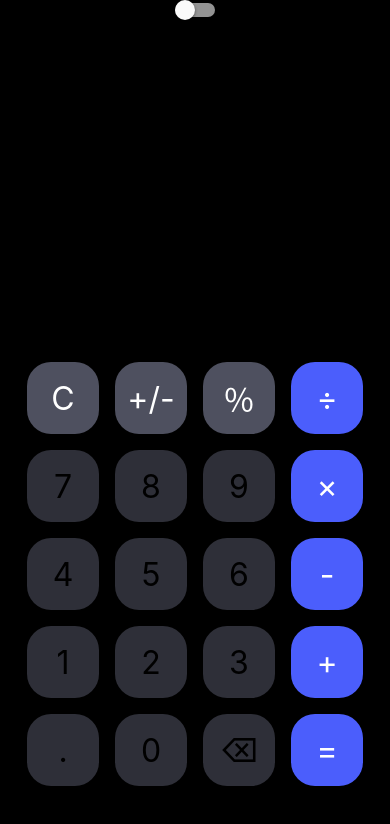
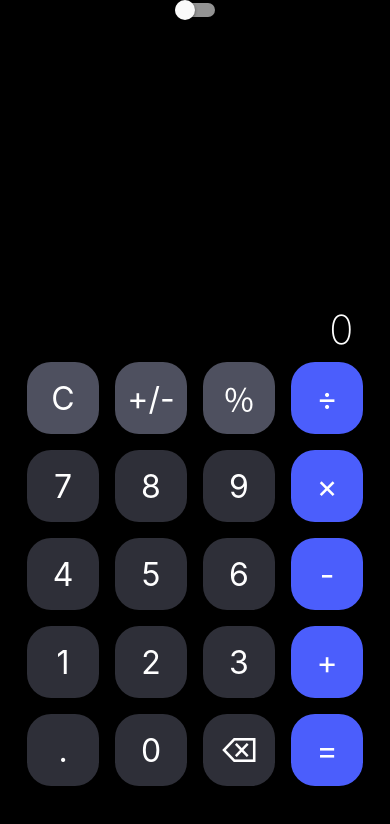
Before and after one commit to EnzoDefranco/Calculadora, a React Native app: screen / in a window 390 px wide. Shown: the top 824 px of the page. Built offline with nearby package versions, Linux system fonts and the light colour scheme.

Commit message:
Agrego la funcionalidad para seguir realizando operaciones con el resultado

```diff
--- a/App.tsx
+++ b/App.tsx
@@ -8,7 +8,7 @@ import Keyboard from './src/components/Keyboard';
 
 
 export default function App() {
-  const [theme, setTheme] = useState('blue') // Creo un estado local para el tema
+  const [theme, setTheme] = useState('dark') // Creo un estado local para el tema
   return (
     // Envuelvo la aplicación en el contexto ThemeContext.Provider para que todos los componentes hijos puedan acceder al valor del tema
     <ThemeContext.Provider value={theme}>
--- /dev/null
+++ b/src/components/Display.tsx
@@ -0,0 +1,105 @@
+// const firstNumberDisplay = () => {
+//     if (result !== null) {
+//         return <Text style={result < 99999 ? [Styles.screenFirstNumber, {color: myColors.result}] : [Styles.screenFirstNumber, {fontSize: 50, color: myColors.result}]}>{result?.toString()}</Text>;
+//     }
+//     if (firstNumber && firstNumber.length < 6) {
+//       return <Text style={Styles.screenFirstNumber}>{firstNumber}</Text>;
+//     }
+//     if (firstNumber === "") {
+//       return <Text style={Styles.screenFirstNumber}>{"0"}</Text>;
+//     }
+//     if (firstNumber.length > 5 && firstNumber.length < 8) {
+//       return (
+//         <Text style={[Styles.screenFirstNumber, { fontSize: 70 }]}>
+//           {firstNumber}
+//         </Text>
+//       );
+//     }
+//     if (firstNumber.length > 7) {
+//       return (
+//         <Text style={[Styles.screenFirstNumber, { fontSize: 50 }]}>
+//           {firstNumber}
+//         </Text>
+//       );
+//     }
+//   };
+
+//   <View
+//   style={{
+//     height: 120,
+//     width: "90%",
+//     justifyContent: "flex-end",
+//     alignSelf: "center",
+//   }}
+// >
+//   <Text style={Styles.screenSecondNumber}>
+//     {secondNumber}
+//     <Text style={{ color: "purple", fontSize: 50, fontWeight: '500' }}>{operation}</Text>
+//   </Text>
+//   {firstNumberDisplay()}
+// </View>
+
+
+import React, { useContext } from "react";
+import { View, Text } from "react-native";
+import { Styles } from "../styles/GlobalStyles";
+import { myColors } from "../styles/Colors";
+import { ThemeContext } from "../context/ThemeContext"; // Importo el contexto ThemeContext
+
+
+interface DisplayProps {
+    firstNumber: string;
+    secondNumber: string;
+    operation: string;
+    result: number | null;
+}
+
+const Display: React.FC<DisplayProps> = ({ firstNumber, secondNumber, operation, result }) => {
+    const theme = useContext(ThemeContext);
+    const firstNumberDisplay = () => {
+        if ((result !== null || result === 0) && firstNumber === "" && secondNumber === "") {
+            return <Text style={result < 99999 ? (theme === 'dark' ? [Styles.resultTextDark] : [Styles.resultTextLight]) : [Styles.screenFirstNumber, { fontSize: 50 }]}>{result?.toString()}</Text>;
+        }
+        if (firstNumber && firstNumber.length < 6) {
+            return <Text style={theme === 'dark' ? [Styles.resultTextDark] : [Styles.resultTextLight]}>{firstNumber}</Text>;
+        }
+        if (firstNumber === "") {
+            return <Text style={theme === 'dark' ? [Styles.resultTextDark] : [Styles.resultTextLight]}>{"0"}</Text>;
+        }
+        if (firstNumber.length > 5 && firstNumber.length < 8) {
+            return (
+                <Text style={[theme === 'dark' ? [Styles.resultTextDark] : [Styles.resultTextLight], { fontSize: 70 }]}>
+                    {firstNumber}
+                </Text>
+            );
+        }
+        if (firstNumber.length > 7) {
+            return (
+                <Text style={[theme === 'dark' ? [Styles.resultTextDark] : [Styles.resultTextLight], { fontSize: 50 }]}>
+                    {firstNumber}
+                </Text>
+            );
+        }
+    }
+
+    // Add a return statement to return the JSX
+    return (
+
+        <View
+            style={{
+                height: 120,
+                width: "90%",
+                justifyContent: "flex-end",
+                alignSelf: "center",
+            }}
+        >
+            <Text style={theme === 'dark' ? [Styles.resultTextDark, { fontSize: 25 }] : [Styles.resultTextLight,{ fontSize: 25 }]}>
+                {secondNumber}
+                <Text style={{ color: myColors.gray, fontSize: 25, fontWeight: '500', marginLeft: 2 }}>{operation}</Text>
+            </Text>
+            {firstNumberDisplay()}
+        </View>
+    );
+}
+
+export default Display;
--- a/src/components/Keyboard.tsx
+++ b/src/components/Keyboard.tsx
@@ -1,62 +1,78 @@
-import { useState } from 'react';
-import * as React from 'react';
-import Button from './Button';
-import { Styles } from '../styles/GlobalStyles'; // Importo los estilos globales
-import { View, Text } from 'react-native'; // View es un contenedor que se utiliza para agrupar otros elementos o para aplicar estilos
-import { myColors } from '../styles/Colors';
+import * as React from "react";
+import Button from "./Button";
+import { View, Text } from "react-native";
+import { Styles } from "../styles/GlobalStyles";
+import Display from "./Display";
+import { useState } from "react";
 
 
-export default function Keyboard() {
-    const [firstNumber, setFirstNumber] = useState(''); // Creo un estado local para el primer número que ingrese el usuario
-    const [secondNumber, setSecondNumber] = useState(''); // Creo un estado local para el segundo número que ingrese el usuario
-    const [operation, setOperation] = useState(''); // Creo un estado local para la operación
-    const [result, setResult] = React.useState<Number | null >(null) ; // Creo un estado local para el resultado, puede ser nulo o un número
+
+
+
+export default function MyKeyboard() {
+  const [firstNumber, setFirstNumber] = useState("");
+  const [secondNumber, setSecondNumber] = useState("");
+  const [operation, setOperation] = useState("");
+  const [result, setResult] = useState<Number>(0);
+
+  // En esta funciuón se maneja el evento de presionar un número, se recibe el valor del botón presionado
 
   const handleNumberPress = (buttonValue: string) => {
     if (firstNumber.length < 10) {
       setFirstNumber(firstNumber + buttonValue);
     }
   };
+
+  // En esta función se maneja el evento de presionar una operación, se recibe el valor del botón presionado
   const handleOperationPress = (buttonValue: string) => {
     setOperation(buttonValue);
     setSecondNumber(firstNumber);
-        setFirstNumber('');
+    setFirstNumber("");
   };
 
+  // En esta función se maneja el evento de presionar el botón de igual
+
   const clear = () => {
-        setFirstNumber('');
-        setSecondNumber('');
-        setOperation('');
-        setResult(null);
-    }
+    setFirstNumber("");
+    setSecondNumber("");
+    setOperation("");
+    setResult(0);
+  };
+
 
   const getResult = () => {
+      let res;
       switch (operation) {
-        case '+':
-            clear();
-            setResult(parseFloat(secondNumber) + parseFloat(firstNumber));
+        case "+":
+          res = parseInt(secondNumber) + parseInt(firstNumber);
           break;
-        case '-':
-            clear();
-            setResult(parseFloat(secondNumber) - parseFloat(firstNumber));
+        case "-":
+          res = parseInt(secondNumber) - parseInt(firstNumber);
           break;
-        case '*':
-            clear();
-            setResult(parseFloat(secondNumber) * parseFloat(firstNumber));
+        case "*":
+          res = parseInt(secondNumber) * parseInt(firstNumber);
           break;
-        case '/':
-            clear();
-            setResult(parseFloat(secondNumber) / parseFloat(firstNumber));
+        case "/":
+          res = parseInt(secondNumber) / parseInt(firstNumber);
           break;
         default:
-            clear();
-            setResult(0);
-            break;
+          res = 0;
       }
+      setResult(res);
+      setFirstNumber(res.toString());
+      setSecondNumber("");
+      setOperation("");
     };
 
-    return(
+
+
+
+  return (
+    console.log("El primer numero es: ", firstNumber + " El segundo numero es: " + secondNumber + " La operación es: " + operation + " El resultado es: " + result ) ,
     <View style={Styles.viewBottom}>
+    <View>
+      <Display firstNumber={firstNumber} secondNumber={secondNumber} operation={operation} result={result} />
+    </View>
       <View style={Styles.row}>
         <Button title="C" isGray onPress={clear} />
         <Button title="+/-" isGray onPress={() => handleOperationPress("+/-")} />
@@ -89,4 +105,4 @@ export default function Keyboard() {
       </View>
     </View>
   );
-};
+}
--- a/src/styles/Colors.tsx
+++ b/src/styles/Colors.tsx
@@ -7,5 +7,5 @@ export const myColors = {
     gray: '#747477',
     black: '#000000',
     white: '#FFFFFF',
-    result: '#46D5B2',
+
 };
--- a/src/styles/GlobalStyles.tsx
+++ b/src/styles/GlobalStyles.tsx
@@ -58,15 +58,28 @@ export const Styles = StyleSheet.create({
             bottom: 50,
         },
         screenFirstNumber: { // Estilo grande para los resultados de la operación e
-            fontSize: 96,
+            fontSize: 76,
             color: myColors.gray,
             fontWeight: '200',
             alignSelf: "flex-end",
         },
+
         screenSecondNumber: { // Estilo pequeño para los resultados de la operación
             fontSize: 40,
             color: myColors.gray,
             fontWeight: '200',
             alignSelf: "flex-end",
         },
+        resultTextLight: { // Estilo del texto del resultado en modo claro
+            fontSize: 40,
+            color: myColors.black,
+            fontWeight: '200',
+            alignSelf: "flex-end",
+        },
+        resultTextDark: { // Estilo del texto del resultado en modo oscuro
+            fontSize: 40,
+            color: myColors.white,
+            fontWeight: '200',
+            alignSelf: "flex-end",
+        },
     });
```
Lines whose indentation alone changed are shown as unchanged.
